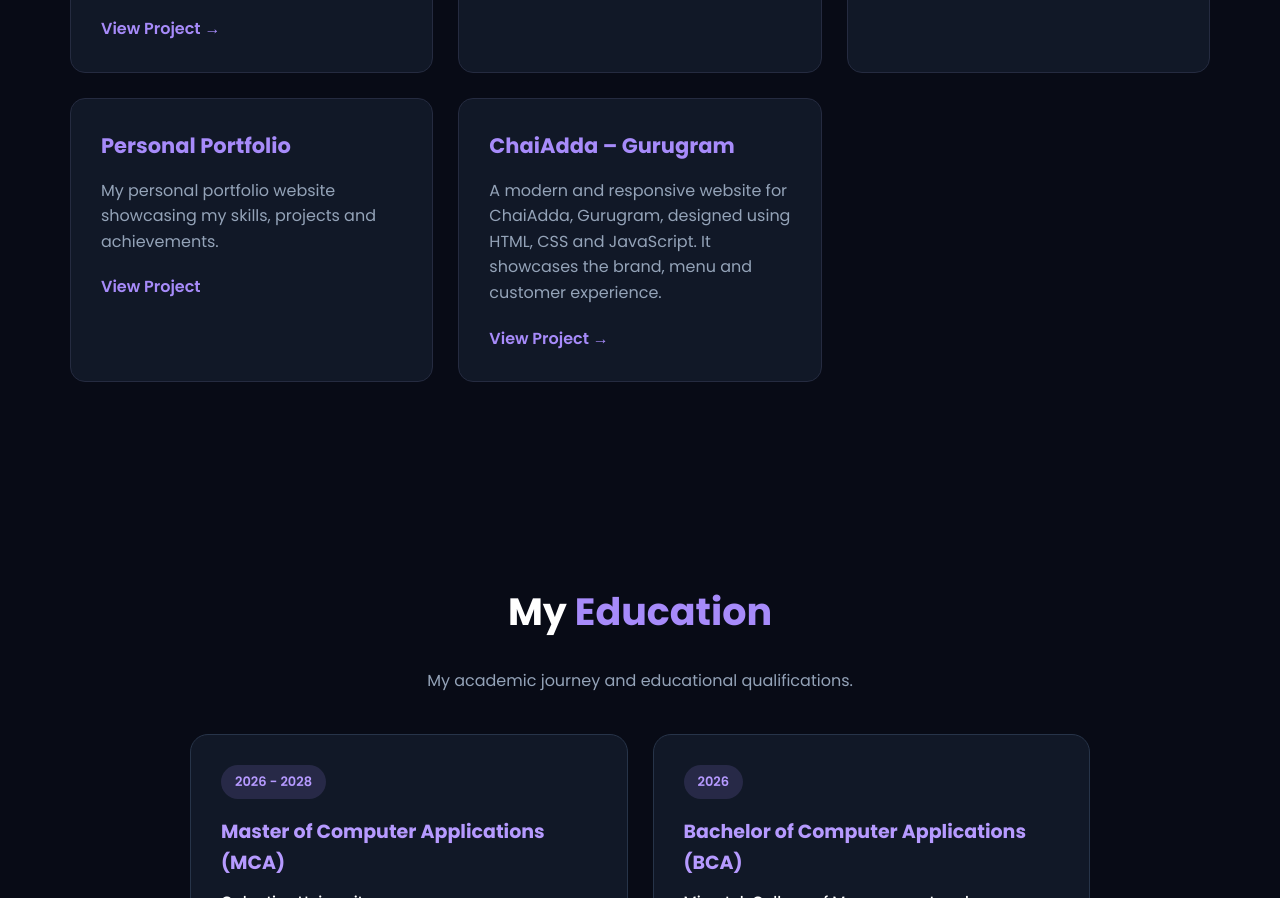
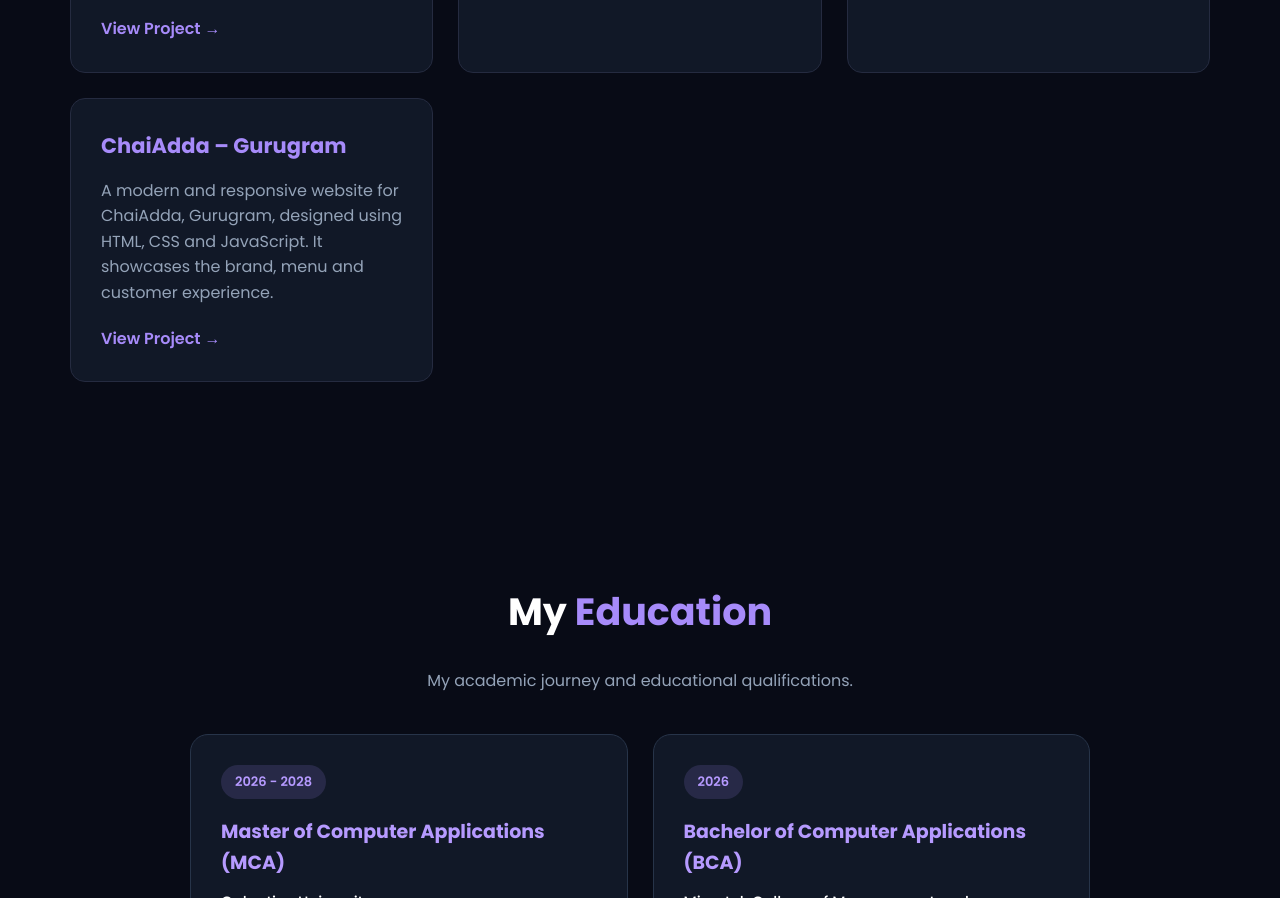
Before and after one commit to satyaa1209/satyam---portfolio, a plain HTML site: page index.html in a window 1280 px wide. Shown: the part 2204-3102 px from the top of the page. Drawn offline with Linux system fonts and the light colour scheme.

Commit message:
Update index.html

```diff
--- a/index.html
+++ b/index.html
@@ -192,19 +192,6 @@
                 </a>
             </div>
 
-            <!-- Project 4: Personal Portfolio -->
-            <div class="project-card">
-                <h3>Personal Portfolio</h3>
-
-                <p>
-                    My personal portfolio website showcasing
-                    my skills, projects and achievements.
-                </p>
-
-                <a href="#home">
-                    View Project
-                </a>
-            </div>
 
             <!-- Project 5: ChaiAdda Gurugram -->
             <div class="project-card">
```
